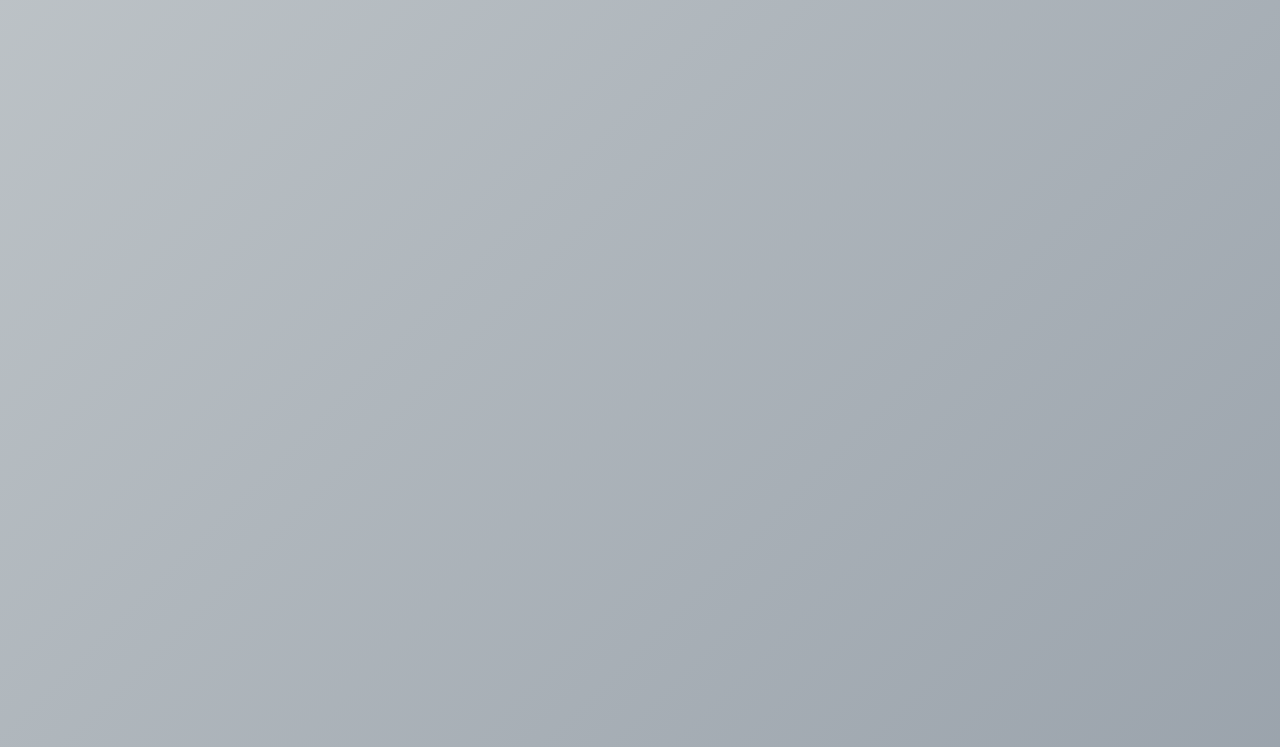
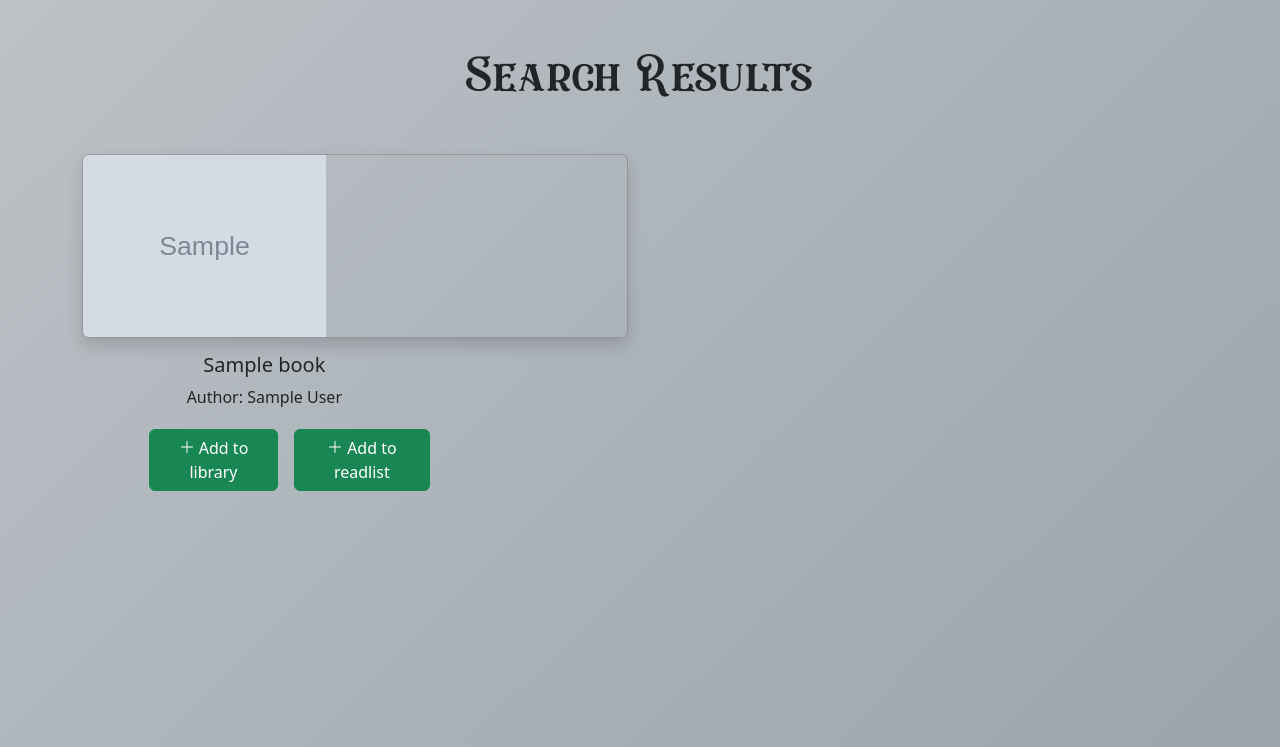
Before and after one commit to Prayas-35/Genreizz, a Flask app: template templates/search.html in a window 1280 px wide. Shown: the part 80-827 px from the top of the page. Run offline with Flask 3, Linux system fonts and the light colour scheme; the template is opened without the code that fills it: most values are stand-ins (such as "Sample title", 1, 10 or a date in 2020); grey boxes marked "Sample" are stand-in pictures; some libraries are stand-ins or nearby versions.

Commit message:
search functionality added

```diff
--- a/app.py
+++ b/app.py
@@ -106,10 +106,10 @@ def mybooks():
 def search():
     if request.method == "POST":
         query = request.form.get("query")
-        books, length = search_books(query)
+        books = search_books(query)
+
+        # return books
         return render_template('search.html', books = books)
-
-    return render_template('search.html')
 
 @app.route('/add', methods=["POST"])
 @login_required
--- a/templates/mybooks.html
+++ b/templates/mybooks.html
@@ -7,7 +7,7 @@
 
 {% if books|length == 0 %}
 
-<h1 class="position-absolute top-50 start-50 translate-middle" id="customh1">You have no books in your library</h1>
+<h1 class="position-absolute top-50 start-50 translate-middle" id="customh1">You Have No Books In Your Library</h1>
 
 {% else %}
 <table class="table border-warning-subtle", style="background-color: transparent;">
--- a/templates/search.html
+++ b/templates/search.html
@@ -1 +1,81 @@
 {% extends "layout.html" %}
+
+{% block title %}: Search
+{% endblock %}
+
+{% block main %}
+
+{% if books.0.code == 400 %}
+<h1 class="position-absolute top-50 start-50 translate-middle" id="customh1">{{ books.0.message }}</h1>
+{% else %}
+<h1 class="mb-5" id="customh1">Search Results</h1>
+
+<div class="container">
+    <div class="row">
+        {% for book in books %}
+        <div class="col-md-6 mb-3">
+            <div class="card shadow rounded mb-3 ps-0"
+                style="height: 11.5rem; background-color: transparent; max-height: max-content;">
+                <div class="row g-0" style="height: 100%;">
+                    <div class="col-md-4 pe-5" style="height: 100%; width: fit-content;">
+                        <img src="{{ book.image }}" class="img-fluid rounded-start" style="height: 100%;">
+                    </div>
+                    <div class="col-md-8">
+                        <div class="card-body">
+                            <h5 class="card-title">{{ book.title }}</h5>
+                            <p class="card-text">Author: {% if book.authors|length == 0 %}Unknown{% else %}{{
+                                book.authors[0] }}{% endif %}</p>
+                            <div class="d-flex" style="margin-top: 20px; margin-left: 50px;">
+                                <form class="add-book-form me-3" data-type="library">
+                                    <input type="hidden" name="title" value="{{ book.title }}">
+                                    <input type="hidden" name="author"
+                                        value="{% if book.authors|length == 0 %}Unknown{% else %}{{ book.authors[0] }}{% endif %}">
+                                    <input type="hidden" name="isbn" value="{{ book.isbn }}">
+                                    <input type="hidden" name="genre" value="{{ book.genre[0] }}">
+                                    <input type="hidden" name="image" value="{{ book.image }}">
+                                    <button type="submit" class="btn btn-success"
+                                        style="align-items: center; align-content: center;">
+                                        <svg xmlns="http://www.w3.org/2000/svg" width="16" height="16"
+                                            fill="currentColor" class="bi bi-plus-lg" viewBox="0 0 16 16"
+                                            style="transform: translateY(-2px);">
+                                            <path fill-rule="evenodd"
+                                                d="M8 2a.5.5 0 0 1 .5.5v5h5a.5.5 0 0 1 0 1h-5v5a.5.5 0 0 1-1 0v-5h-5a.5.5 0 0 1 0-1h5v-5A.5.5 0 0 1 8 2" />
+                                        </svg> Add to library
+                                    </button>
+                                </form>
+
+                                <form class="add-book-readlist" data-type="readlist">
+                                    <input type="hidden" name="title" value="{{ book.title }}">
+                                    <input type="hidden" name="author"
+                                        value="{% if book.authors|length == 0 %}Unknown{% else %}{{ book.authors[0] }}{% endif %}">
+                                    <input type="hidden" name="isbn" value="{{ book.isbn }}">
+                                    <input type="hidden" name="genre" value="{{ book.genre[0] }}">
+                                    <input type="hidden" name="image" value="{{ book.image }}">
+                                    <button type="submit" class="btn btn-success"
+                                        style="align-items: center; align-content: center;">
+                                        <svg xmlns="http://www.w3.org/2000/svg" width="16" height="16"
+                                            fill="currentColor" class="bi bi-plus-lg" viewBox="0 0 16 16"
+                                            style="transform: translateY(-2px);">
+                                            <path fill-rule="evenodd"
+                                                d="M8 2a.5.5 0 0 1 .5.5v5h5a.5.5 0 0 1 0 1h-5v5a.5.5 0 0 1-1 0v-5h-5a.5.5 0 0 1 0-1h5v-5A.5.5 0 0 1 8 2" />
+                                        </svg> Add to readlist
+                                    </button>
+                                </form>
+                            </div>
+                            <p class="alert" role="alert" style="display: none; margin-top: 5px;">Book
+                                added successfully!</p>
+                        </div>
+                    </div>
+                </div>
+            </div>
+        </div>
+        {% endfor %}
+    </div>
+</div>
+
+{% endif %}
+
+<script src="https://code.jquery.com/jquery-3.6.0.min.js"></script>
+<script src="/static/dashboard.js"></script>
+
+{% endblock %}
```
Also changed, not shown: helpers.py (+27 -6 lines), genreizz.db.
